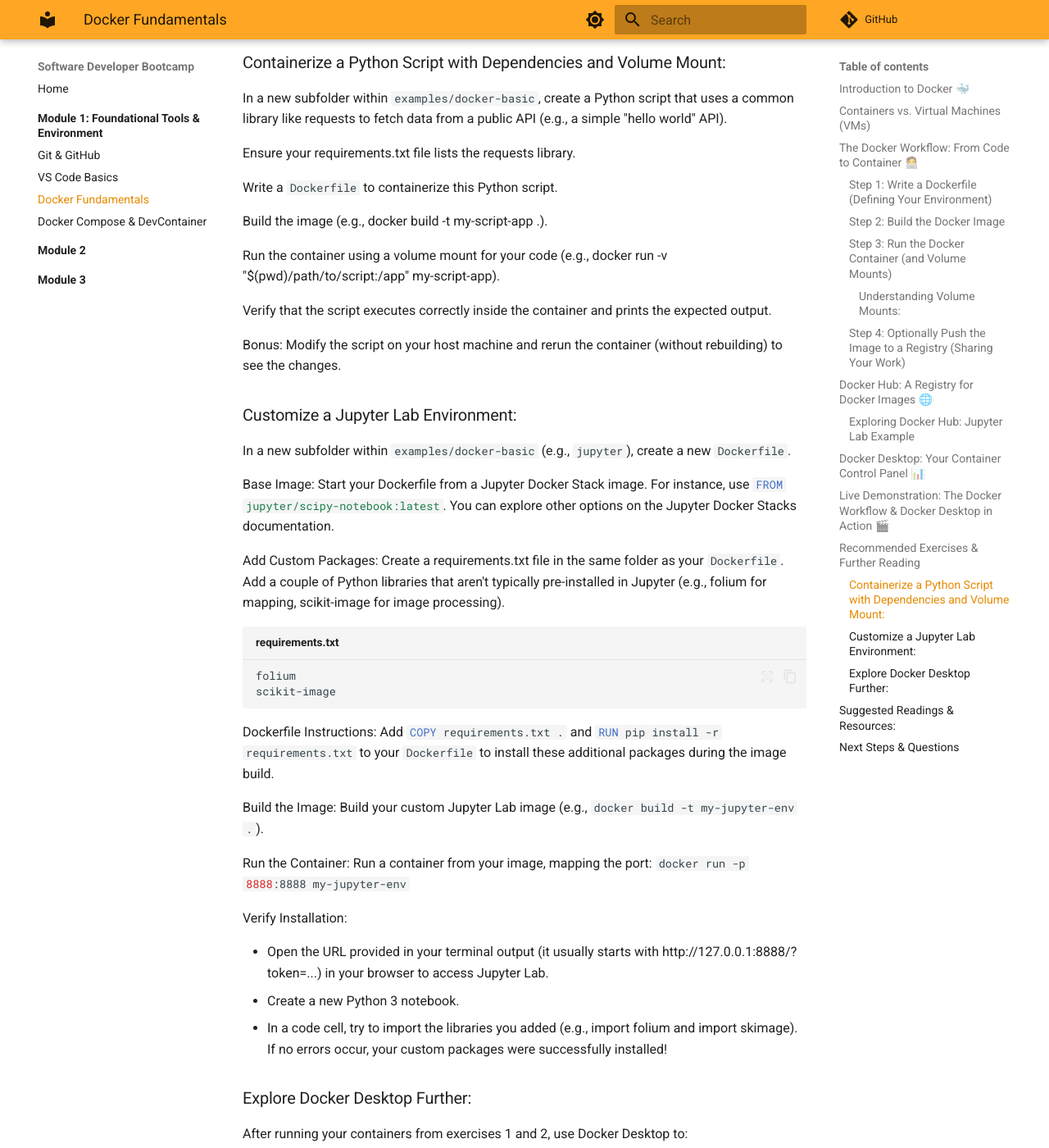
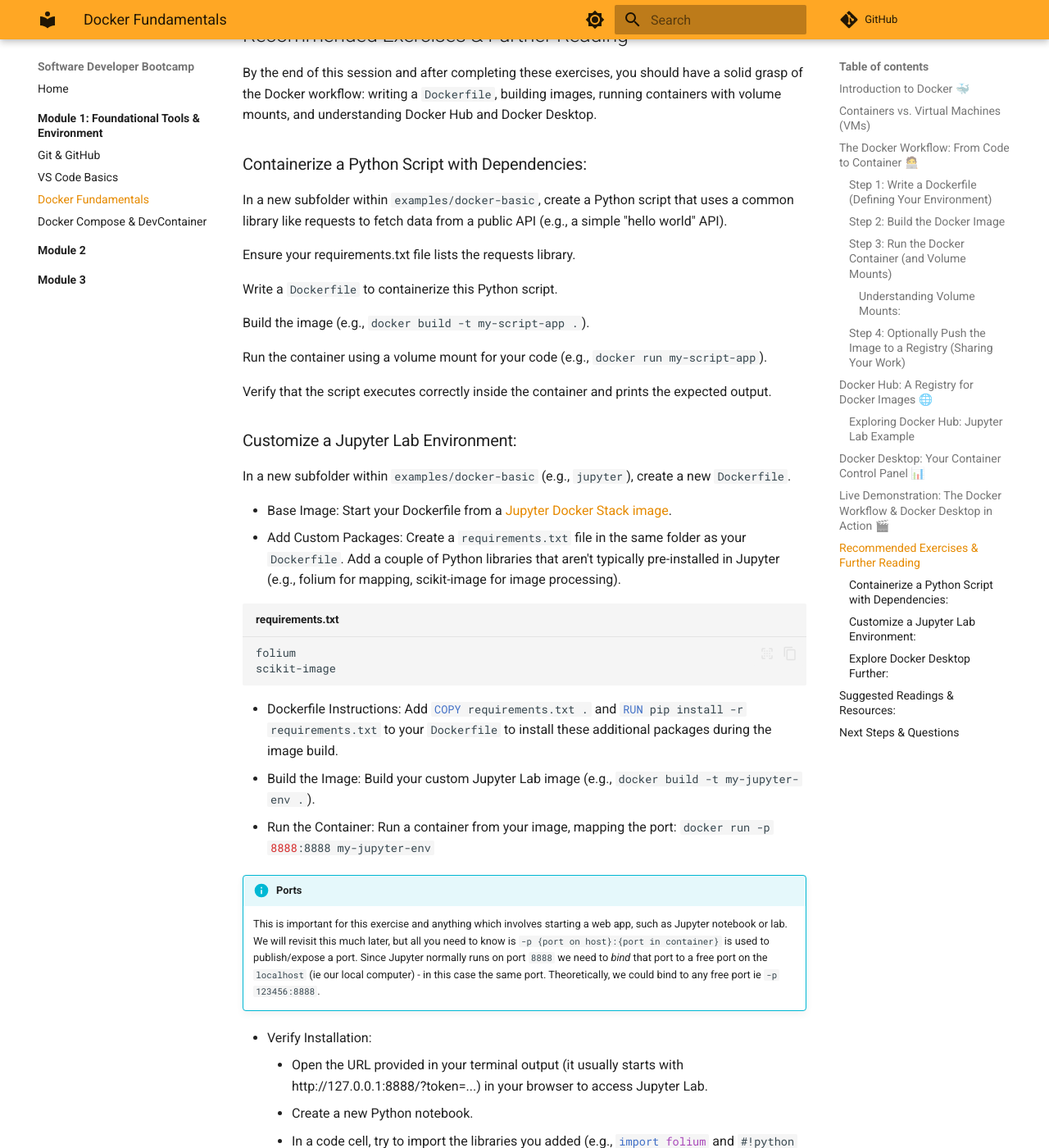
Before and after one commit to kaimibk/Software-Dev-Bootcamp, an MkDocs documentation site: the page built from docs/module-1/session-3.md, in a window 1280 px wide and 1400 px high, scrolled down 6796 px. Shown: the whole window at 82% size. Built offline with MkDocs 1.6.1 and Material for MkDocs 9.7.7, drawn with Linux system fonts in a browser that asks for light colours; comment, search, counter and statistics services are not loaded; some of the changed text lies outside the part shown.

Commit message:
session 3: docker bulk edits

````diff
--- a/docs/module-1/session-3.md
+++ b/docs/module-1/session-3.md
@@ -104,7 +104,7 @@
 RUN pip install -r requirements.txt
 
 # Copy your application code into the container (5)
-# This copies 'app.py' from your current (host) directory into '/app' in the image
+# This copies app.py from your current (host) directory into '/app' in the image
 COPY app.py .
 
 # Command to run app.py when the container launches (6)
@@ -145,6 +145,9 @@
 docker images
 ```
 
+!!! warning "Building Specific State"
+    Note, when you _build_ an image, this usually describes a specific state of the codebase. If you make changes to files which affect the build (ie Dockerfile, requirements, etc.) then you'll have to re-build the image.
+
 ### Step 3: Run the Docker Container (and Volume Mounts)
 
 An image is a template; a container is a running instance of an image. You use the docker run command to start a container.
@@ -168,7 +171,7 @@
 
 Let's try running our app with a volume mount:
 
-```sh
+```shell
 # Make sure your current terminal directory is 'examples/docker-basic'
 docker run -v "$(pwd):/app" my-python-app
 ```
@@ -229,7 +232,7 @@
 - List Images: Run `#!sh docker images` to see your new my-python-app image.
 - Run Container (Basic): Execute `#!sh docker run my-python-app` and observe the Python script running.
 - Run Container (with Volume Mount): Execute `#!sh docker run -v "$(pwd):/app" my-python-app`.
-    - Demo: While the app is running, quickly edit app.py on your host machine (e.g., change the print message). Restart the container to show the changes are reflected without rebuilding the image. This highlights the power of volume mounts for development.
+    - Demo: While the app is running, quickly edit `app.py` on your host machine (e.g., change the print message). Restart the container to show the changes are reflected without rebuilding the image. This highlights the power of volume mounts for development.
 - Explore Docker Desktop:
     - Open Docker Desktop.
     - Navigate to the "Containers" tab to see `my-python-app` (and potentially other containers).
@@ -241,7 +244,7 @@
 
 By the end of this session and after completing these exercises, you should have a solid grasp of the Docker workflow: writing a `Dockerfile`, building images, running containers with volume mounts, and understanding Docker Hub and Docker Desktop.
 
-### Containerize a Python Script with Dependencies and Volume Mount:
+### Containerize a Python Script with Dependencies:
 
 In a new subfolder within `examples/docker-basic`, create a Python script that uses a common library like requests to fetch data from a public API (e.g., a simple "hello world" API).
 
@@ -249,38 +252,41 @@
 
 Write a `Dockerfile` to containerize this Python script.
 
-Build the image (e.g., docker build -t my-script-app .).
+Build the image (e.g., `#!sh docker build -t my-script-app .`).
 
-Run the container using a volume mount for your code (e.g., docker run -v "$(pwd)/path/to/script:/app" my-script-app).
+Run the container using a volume mount for your code (e.g., `#!sh docker run my-script-app`).
 
 Verify that the script executes correctly inside the container and prints the expected output.
-
-Bonus: Modify the script on your host machine and rerun the container (without rebuilding) to see the changes.
 
 ### Customize a Jupyter Lab Environment:
 
 In a new subfolder within `examples/docker-basic` (e.g., `jupyter`), create a new `Dockerfile`.
 
-Base Image: Start your Dockerfile from a Jupyter Docker Stack image. For instance, use `#!docker FROM jupyter/scipy-notebook:latest`. You can explore other options on the Jupyter Docker Stacks documentation.
-
-Add Custom Packages: Create a requirements.txt file in the same folder as your `Dockerfile`. Add a couple of Python libraries that aren't typically pre-installed in Jupyter (e.g., folium for mapping, scikit-image for image processing).
+- Base Image: Start your Dockerfile from a [Jupyter Docker Stack image](https://jupyter-docker-stacks.readthedocs.io/en/latest/using/selecting.html).
+- Add Custom Packages: Create a `requirements.txt` file in the same folder as your `Dockerfile`. Add a couple of Python libraries that aren't typically pre-installed in Jupyter (e.g., folium for mapping, scikit-image for image processing).
 
 ```text title="requirements.txt"
 folium
 scikit-image
 ```
 
-Dockerfile Instructions: Add `#!docker COPY requirements.txt .` and `#!docker RUN pip install -r requirements.txt` to your `Dockerfile` to install these additional packages during the image build.
+- Dockerfile Instructions: Add `#!docker COPY requirements.txt .` and `#!docker RUN pip install -r requirements.txt` to your `Dockerfile` to install these additional packages during the image build.
+- Build the Image: Build your custom Jupyter Lab image (e.g., `#!sh docker build -t my-jupyter-env .`).
+- Run the Container: Run a container from your image, mapping the port: `#!sh docker run -p 8888:8888 my-jupyter-env`
 
-Build the Image: Build your custom Jupyter Lab image (e.g., `#!sh docker build -t my-jupyter-env .`).
+!!! info "Ports"
+    This is important for this exercise and anything which involves starting a web app, such as Jupyter notebook or lab. We will revisit this much later, but all you need to know is `-p {port on host}:{port in container}` is used to publish/expose a port. Since Jupyter normally runs on port `8888` we need to _bind_ that port to a free port on the `localhost` (ie our local computer) - in this case the same port. Theoretically, we could bind to any free port ie `-p 123456:8888`.
 
-Run the Container: Run a container from your image, mapping the port: `#!sh docker run -p 8888:8888 my-jupyter-env`
+- Verify Installation:
+    - Open the URL provided in your terminal output (it usually starts with http://127.0.0.1:8888/?token=...) in your browser to access Jupyter Lab.
+    - Create a new Python notebook.
+    - In a code cell, try to import the libraries you added (e.g., `#!python import folium` and ` #!python import skimage`). If no errors occur, your custom packages were successfully installed!
 
-Verify Installation:
+!!! question "Making notebooks/changes"
+    Make changes within the container. Do you notice your files/changes appearing locally?
 
-- Open the URL provided in your terminal output (it usually starts with http://127.0.0.1:8888/?token=...) in your browser to access Jupyter Lab.
-- Create a new Python 3 notebook.
-- In a code cell, try to import the libraries you added (e.g., import folium and import skimage). If no errors occur, your custom packages were successfully installed!
+!!! example "Extra challenge: volume mounts"
+    Create a folder called `notebooks/` in the same directory as the `Dockerfile`. Then establish a volume mount which maps `./notebooks/` (locally) to `/app/notebooks` (in container). Try again to make notebook edits. Notice anything different?
 
 ### Explore Docker Desktop Further:
 
@@ -299,9 +305,9 @@
     - `Dockerfile` Reference - Detailed explanation of all `Dockerfile` instructions.
     - Use Bind Mounts - Deep dive into how volume mounts work.
 - Docker Hub:
-    - hub.docker.com - Explore the vast library of Docker images.
+    - [hub.docker.com](https://hub.docker.com/) - Explore the vast library of Docker images.
 - Jupyter Docker Stacks:
-    - Selecting an Image - Official documentation for choosing a base Jupyter image.
+    - [Selecting an Image](https://jupyter-docker-stacks.readthedocs.io/en/latest/using/selecting.html) - Official documentation for choosing a base Jupyter image.
 
 ## Next Steps & Questions
 
````
Also changed, not shown: other parts of docs/module-1/session-3.md (+1 -1 lines).
